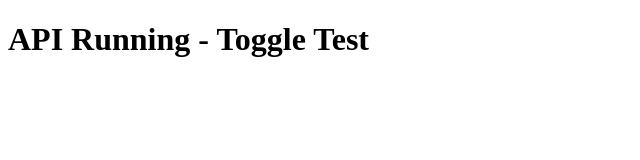
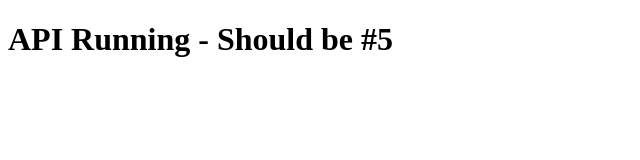
Before and after one commit to jmvrgit/cicddemo, a website: page public/index.html in a window 1280 px wide. Shown: the whole page, without its empty margins (0-640 px from the left). Drawn offline with Linux system fonts and the light colour scheme.

Commit message:
Edited Deployment Jenkinsfile

```diff
--- a/public/index.html
+++ b/public/index.html
@@ -7,7 +7,7 @@
     <title>SecCam - Testing</title>
 </head>
 <body>
-    <h1>API Running - Toggle Test</h1>
+    <h1>API Running - Should be #5</h1>
 </body>
 
 </html>
```
Also changed, not shown: 1 other file.
